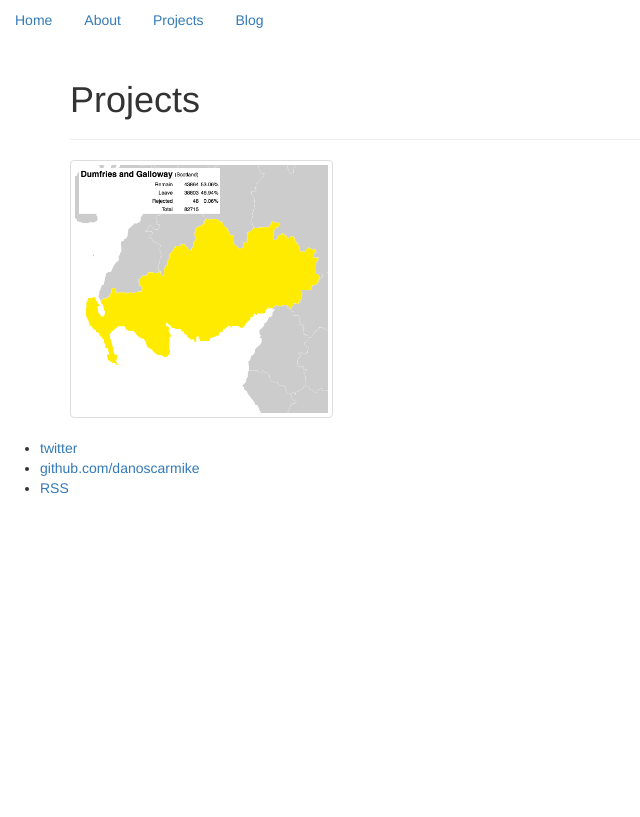
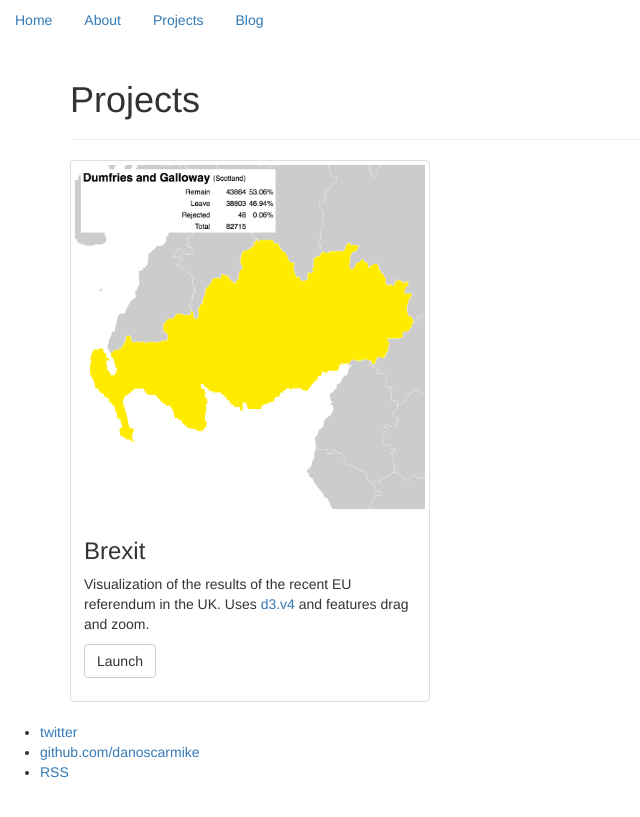
Before and after one commit to danoscarmike/danoscarmike.github.io, a Jekyll site: the page built from projects/index.html, in a window 1280 px wide. Shown: the top 817 px of the page, without its empty margins (0-640 px from the left). Built offline with Jekyll 4.4.1, drawn with Linux system fonts in a browser that asks for light colours; nearby versions of some CDN libraries.

Commit message:
change project thumbnail format

```diff
--- a/projects/index.html
+++ b/projects/index.html
@@ -6,9 +6,16 @@ title: Projects
 	<h1>{{ page.title }}</h1>
 </div>
 <div class="row">
-  <div class="col-xs-6 col-md-3">
-    <a href="http://danoscarmike.com/brexit" class="thumbnail">
+  <div class="col-sm-6 col-md-4">
+    <div class="thumbnail">
       <img src="/img/brexit-thumbnail.png" alt="Brexit">
-    </a>
+      <div class="caption">
+        <h3>Brexit</h3>
+        <p>Visualization of the results of the recent EU referendum in the UK.
+					Uses <a href="https://github.com/mbostock/d3">d3.v4</a> and features
+					drag and zoom.</p>
+        <p><a href="http://danoscarmike.com/brexit" class="btn btn-default" role="button">Launch</a>
+      </div>
+    </div>
   </div>
 </div>
```
